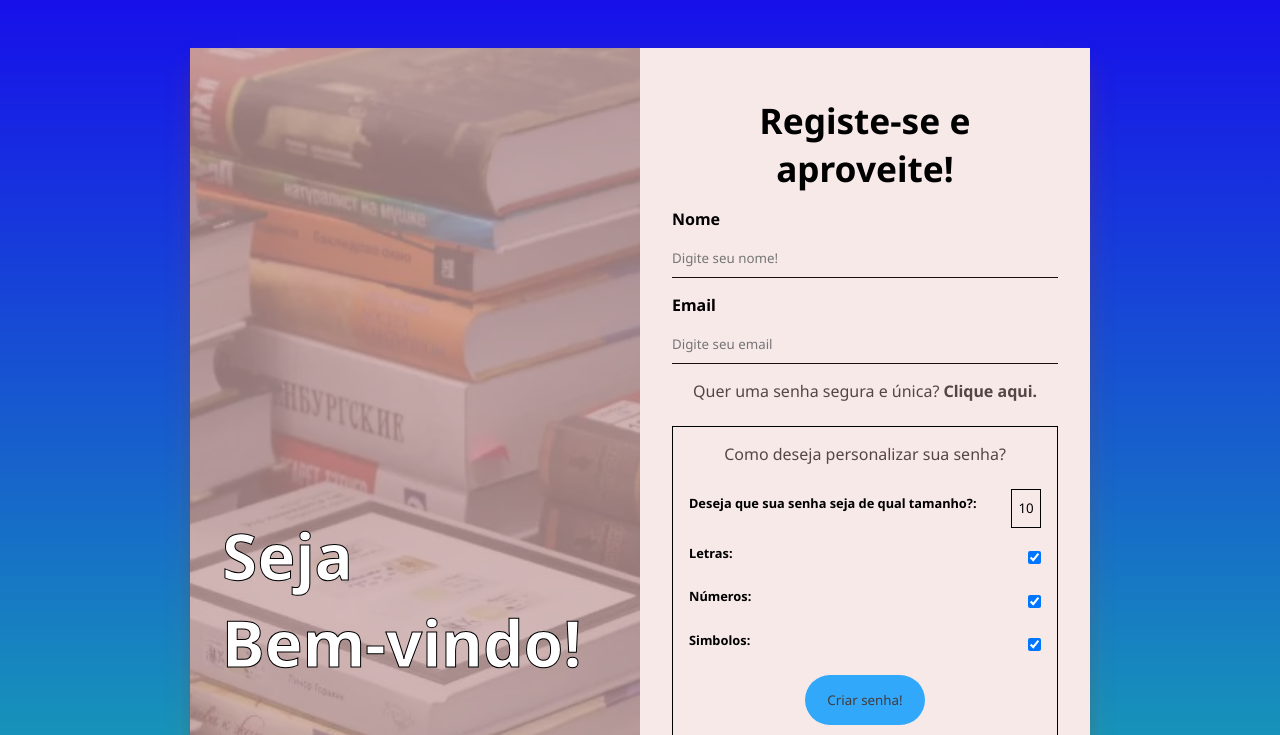
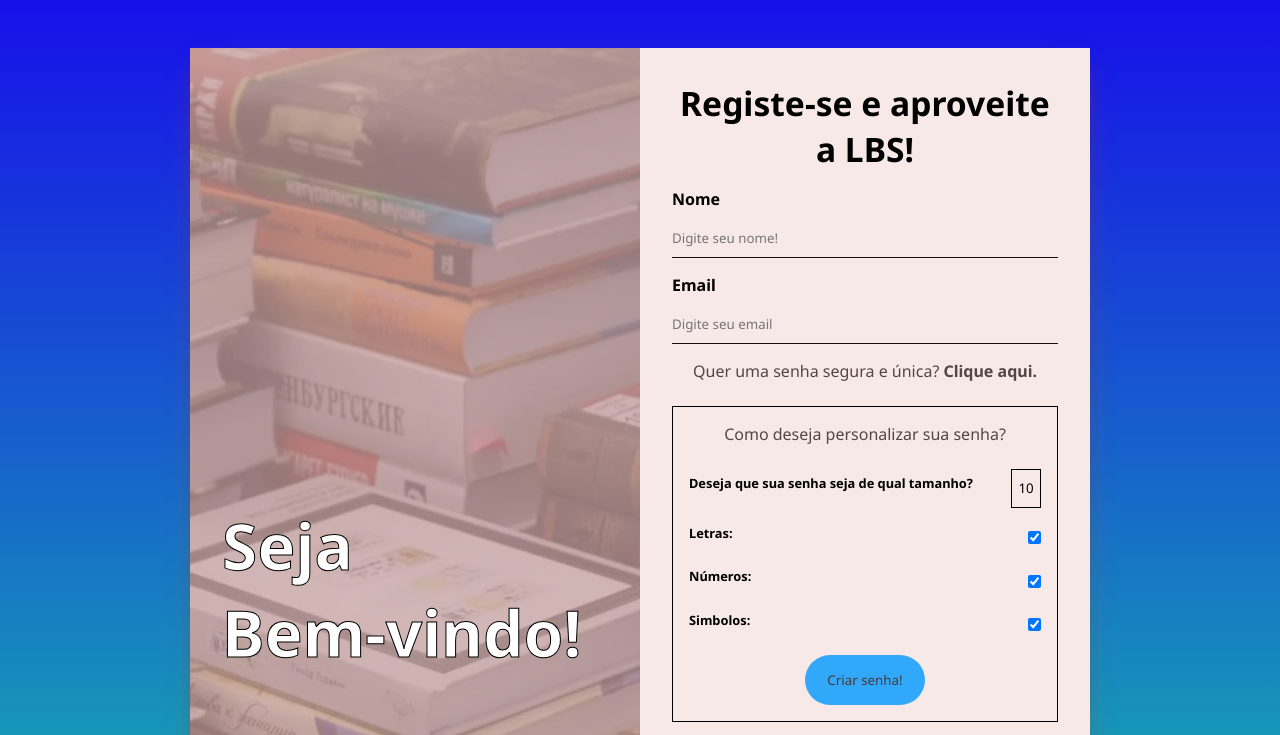
Before and after one commit to KaiqueBifulgo/Pagina_com_Gerador_de_Senha, a plain HTML site: page index.html in a window 1280 px wide. Both pictures are taken after a click on the element "Clique aqui.". Shown: the top 735 px of the page. Drawn offline with Linux system fonts and the light colour scheme.

Commit message:
atualizações de funções 1

```diff
--- a/css/styles.css
+++ b/css/styles.css
@@ -61,7 +61,7 @@ input:focus {
 
 #register-form h2 {
     text-align: center;
-    font-size: 2.2rem;
+    font-size: 2.1rem;
     margin-bottom: 1rem;
 }
 
--- a/index.html
+++ b/index.html
@@ -19,8 +19,7 @@
             </div>
         </div>
         <div id="register-form">
-            <h2 id="Crie sua conta"></h2>
-            <h2>Registe-se e aproveite!</h2>
+            <h2>Registe-se e aproveite a LBS!</h2>
             <div class="form-control">
                 <label for="name"> Nome </label>
                 <input
@@ -41,10 +40,10 @@
                 Quer uma senha segura e única?
                 <span id="generate-password"> Clique aqui. </span>
             </p>
-            <div id="generate-options">
+            <div id="generate-options" class="hide">
                 <p>Como deseja personalizar sua senha?</p>
                 <div class="form-control">
-                    <label for="length">Deseja que sua senha seja de qual tamanho?: </label>
+                    <label for="length">Deseja que sua senha seja de qual tamanho? </label>
                     <input type="text" id="length" name="length" value="10">
                 </div>
                 <div class="form-control">
--- a/js/script.js
+++ b/js/script.js
@@ -1,6 +1,15 @@
 // Seleção de elementos
 const generatePasswordButton = document.querySelector("#generate-password");
 const generatedPasswordElement = document.querySelector("#generated-password");
+
+// NOVOS ELEMENTOS
+const openGeneratorButton = document.querySelector("#generate-password");
+const containerGeneratePassword = document.querySelector("#generate-options");
+const lengthInput = document.querySelector("#length");
+const letterInput = document.querySelector("#lettters");
+const numberInput = document.querySelector("#numbers");
+const symbolInput = document.querySelector("#symbols");
+const copyPasswordBtn = document.querySelector("#copy-password");
 
 
 // FUNÇÕES
@@ -57,3 +66,7 @@ generatePasswordButton.addEventListener("click", () => {
         getSymbol
     )
 })
+
+openGeneratorButton.addEventListener("click", () => {
+    containerGeneratePassword.classList.toggle("hide");
+})
```
